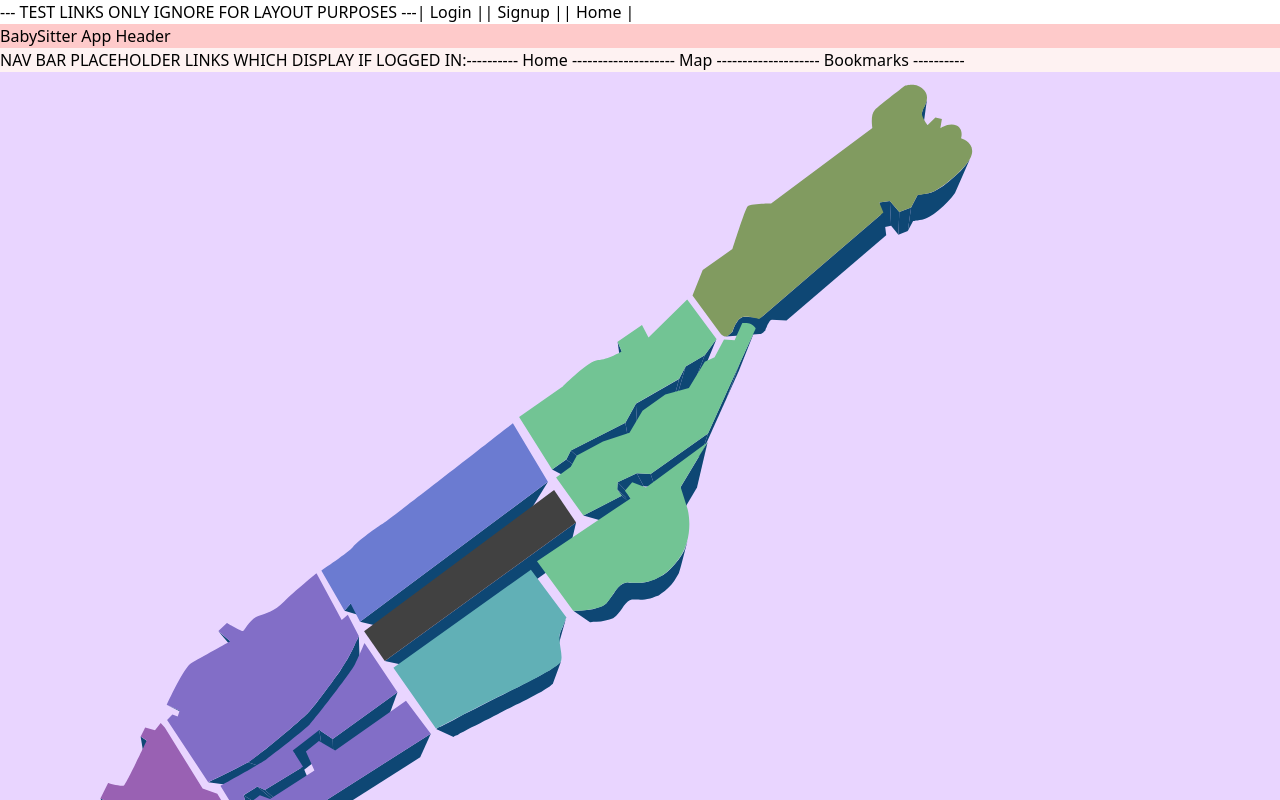
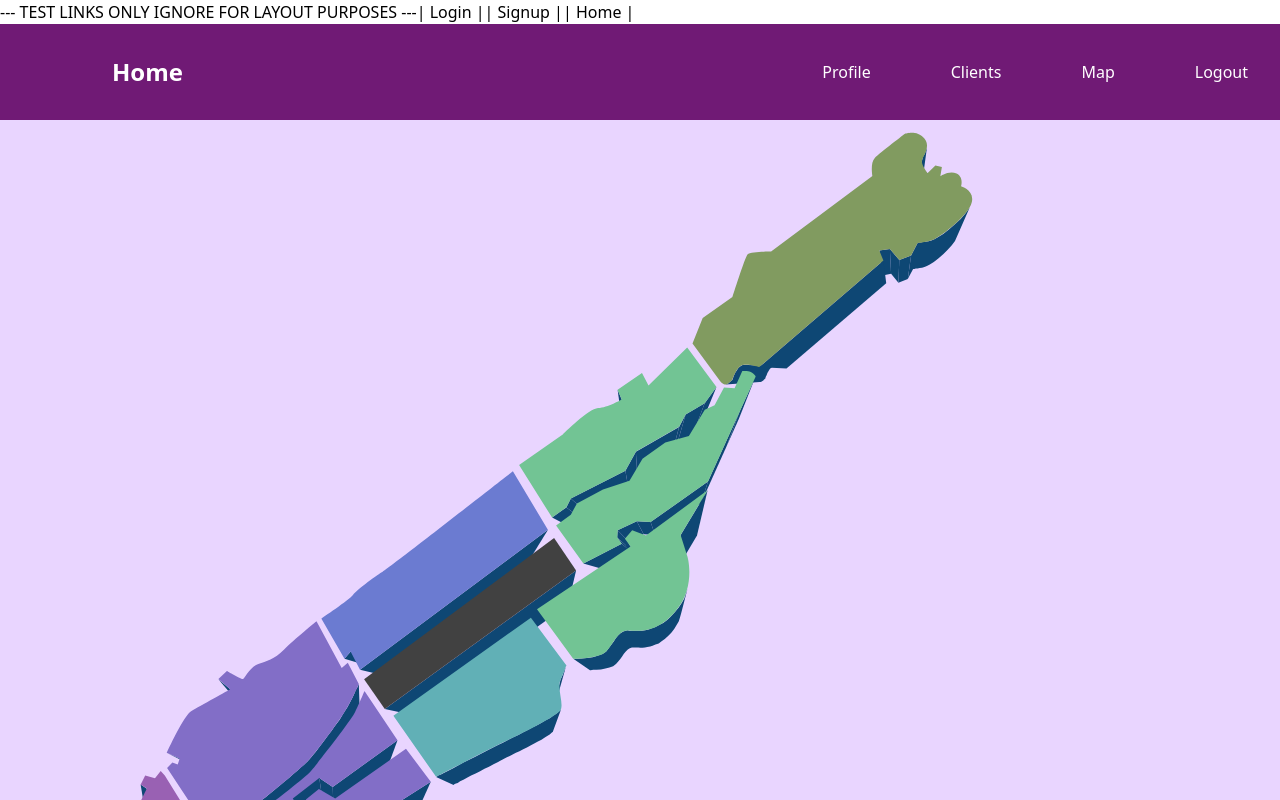
Before and after one commit to tcunningham203/babysitter-finder, a React (Create React App) app in the folder client/: page /map in a window 1280 px wide. Shown: the top 800 px of the page. Built offline with nearby package versions, Linux system fonts and the light colour scheme.

Commit message:
updating header and navbar

```diff
--- a/client/src/App.js
+++ b/client/src/App.js
@@ -4,6 +4,7 @@ import Map from "./components/pages/Map";
 import {Routes, NavLink, Route} from 'react-router-dom'
 import Signup from "./components/NewUserQuiz/signup";
 import Login from "./components/Login";
+import Profile from "./components/pages/Profile"
 import Bookmarks from "./components/pages/Bookmarked"
 import BabySitterQuestions from './components/NewUserQuiz/BabysitterQ';
 import ParentQuestions from './components/NewUserQuiz/ParentQ';
@@ -23,6 +24,7 @@ function App() {
   <Route path="/signuppq" element={<ParentQuestions />}/>
   <Route path="/signup" element={<Signup />}/>
   <Route path="/bookmarks" element={<Bookmarks/>}/>
+  <Route path="/profile" element={<Profile/>}/>
 </Routes>
 
 
--- a/client/src/Firebase.js
+++ b/client/src/Firebase.js
@@ -18,7 +18,7 @@ const firebaseConfig = {
 };
 
 // Initialize Firebase
-const app = initializeApp(firebaseConfig);
+export const app = initializeApp(firebaseConfig);
 const analytics = getAnalytics(app);
 
 // Initialize Firebase Authentication and get a reference to the service
--- a/client/src/components/Header.js
+++ b/client/src/components/Header.js
@@ -1,14 +1,50 @@
 import { NavLink } from "react-router-dom"
+import { useState } from "react"
+
 function Header(){
-    return <div className="bg-red-50">
-        <h1 className="bg-red-200">BabySitter App Header</h1>
-        <nav>NAV BAR PLACEHOLDER LINKS WHICH DISPLAY IF LOGGED IN:
-            <NavLink to='/home'>---------- Home ----------</NavLink>
-            <NavLink to='/map'>---------- Map ----------</NavLink>
-            <NavLink to='/bookmarks'>---------- Bookmarks ----------</NavLink>
-        </nav>
+
+
+    return <div>
+
+<nav className="bg-fuchsia-900 border-gray-200 light:bg-gray-900">
+  <div className="max-w-screen flex flex-wrap items-center justify-between p-8">
+
+
+        <NavLink to='/home' className="self-center text-2xl ml-20 font-semibold whitespace-nowrap text-white block py-2 pl-3 pr-4 text-white-900 rounded hover:bg-gray-100 md:hover:bg-transparent md:border-0 md:hover:text-blue-700 md:p-0 text-white mdhover:text-blue-500 hover:bg-gray-700 hover:text-white md:hover:bg-transparent">Home</NavLink>
+
+    <button data-collapse-toggle="navbar-default" type="button" className="inline-flex items-center p-2 ml-3 text-sm text-gray-500 rounded-lg md:hidden hover:bg-gray-100 focus:outline-none focus:ring-2 focus:ring-gray-200 dark:text-gray-400 dark:hover:bg-gray-700 dark:focus:ring-gray-600" aria-controls="navbar-default" aria-expanded="false">
+      <span className="sr-only">Open main menu</span>
+      <svg className="w-6 h-6" aria-hidden="true" fill="currentColor" viewBox="0 0 20 20" xmlns="http://www.w3.org/2000/svg"><path fill-rule="evenodd" d="M3 5a1 1 0 011-1h12a1 1 0 110 2H4a1 1 0 01-1-1zM3 10a1 1 0 011-1h12a1 1 0 110 2H4a1 1 0 01-1-1zM3 15a1 1 0 011-1h12a1 1 0 110 2H4a1 1 0 01-1-1z" clip-rule="evenodd"></path></svg>
+    </button>
+    <div className="hidden w-full md:block md:w-auto" id="navbar-default">
+      <ul className="font-medium ml-20 flex flex-col p-4 md:p-0 mt-4 border border-gray-100 rounded-lg md:flex-row md:space-x-20 md:mt-0 md:border-0">
+      <li>
+          <NavLink to='/profile' className="block py-2 pl-3 pr-4 text-white-900 rounded hover:bg-gray-100 md:hover:bg-transparent md:border-0 md:hover:text-blue-700 md:p-0 text-white mdhover:text-blue-500 hover:bg-gray-700 hover:text-white md:hover:bg-transparent">Profile</NavLink>
+        </li>
+        <li>
+          <NavLink to='/' className="block py-2 pl-3 pr-4 text-white-900 rounded hover:bg-gray-100 md:hover:bg-transparent md:border-0 md:hover:text-blue-700 md:p-0 text-white mdhover:text-blue-500 hover:bg-gray-700 hover:text-white md:hover:bg-transparent">Clients</NavLink>
+        </li>
+        <li>
+          <NavLink to='/map' className="block py-2 pl-3 pr-4 text-white-900 rounded hover:bg-gray-100 md:hover:bg-transparent md:border-0 md:hover:text-blue-700 md:p-0 text-white mdhover:text-blue-500 hover:bg-gray-700 hover:text-white md:hover:bg-transparent">Map</NavLink>
+        </li>
+        <li>
+          <NavLink to='/' className="block py-2 pl-3 pr-4 text-white-900 rounded hover:bg-gray-100 md:hover:bg-transparent md:border-0 md:hover:text-blue-700 md:p-0 text-white mdhover:text-blue-500 hover:bg-gray-700 hover:text-white md:hover:bg-transparent">Logout</NavLink>
+        </li>
+      </ul>
+    </div>
+  </div>
+</nav>
+
+
     </div>
 }
 
 
 export default Header
+
+{/* <h1 classNameNameName="bg-red-200">BabySitter App Header</h1>
+        <nav>NAV BAR PLACEHOLDER LINKS WHICH DISPLAY IF LOGGED IN:
+            <NavLink to='/home'>---------- Home ----------</NavLink>
+            <NavLink to='/map'>---------- Map ----------</NavLink>
+            <NavLink to='/bookmarks'>---------- Bookmarks ----------</NavLink>
+        </nav> */}
--- /dev/null
+++ b/client/src/components/pages/Profile.js
@@ -0,0 +1,27 @@
+import { useRef, useState } from "react";
+import { app } from "../../Firebase";
+import firebase from "firebase/app";
+import "@firebase/storage";
+function Profile () {
+    const [image, setImage] = useState("https://placehold.co/400")
+    const file = useRef(null)
+    function pictureUpload(){
+        console.log(file.current.files[0]);
+        const storage = app.storage().ref("users/profile.jpg")
+        const newFile = storage.child(file.current.files[0].name)
+        newFile.put(file.current.files[0]).then(function(){
+            console.log("done");
+        })
+        // setImage(file.current.value);
+    }
+    return(
+        <div>
+          <h1>Profile Page</h1>
+          <input type="file" ref={file}/>
+          <button onClick={pictureUpload}>Submit</button>
+          <img src={image} alt="Profile Picture" />
+        </div>
+    )
+};
+
+export default Profile;
--- a/package.json
+++ b/package.json
@@ -15,5 +15,8 @@
   "license": "ISC",
   "devDependencies": {
     "concurrently": "^5.3.0"
+  },
+  "dependencies": {
+    "@firebase/storage": "^0.11.2"
   }
 }
```
Also changed, not shown: 1 other file (tests, documents, lock files or other folders).
